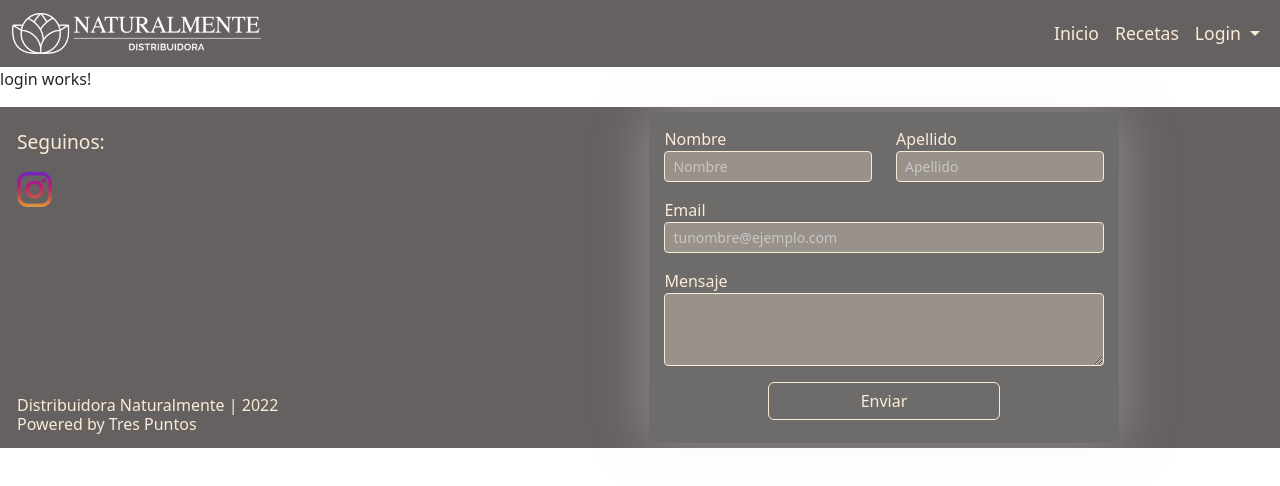
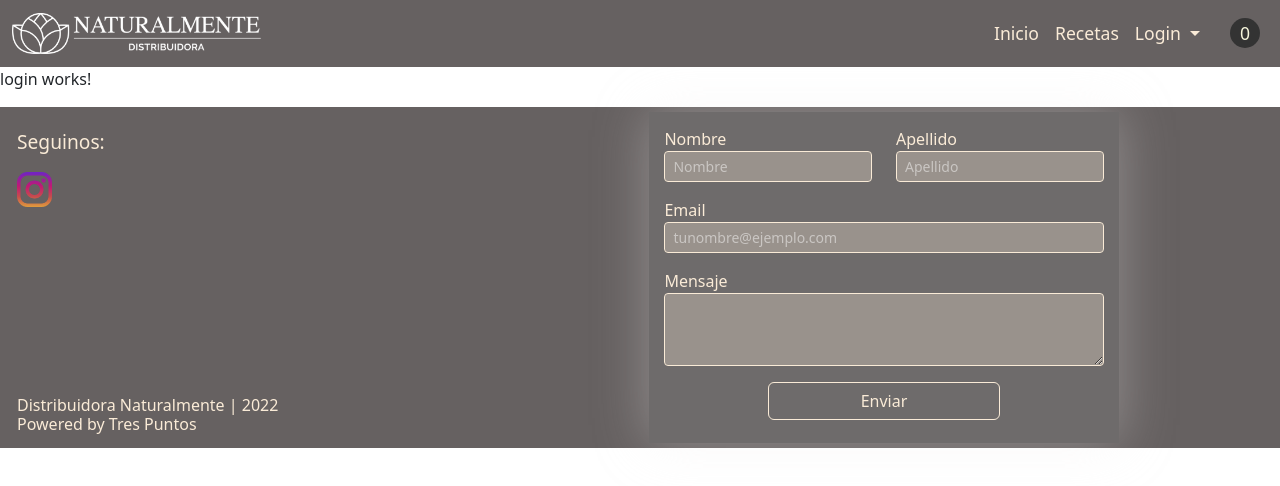
Before and after one commit to JuanScaparro/distribuidora-naturalmente, an Angular app: page /login in a window 1280 px wide. Shown: the top 486 px of the page. Built offline with nearby package versions, Linux system fonts and the light colour scheme; a web font is replaced by a local one.

Commit message:
feat: add cart icon

```diff
--- /dev/null
+++ b/src/app/shared/cart-icon/cart-icon.component.css
@@ -0,0 +1,19 @@
+.cart-icon{
+  display: flex;
+  justify-content: center;
+  align-items: center;
+  background-color: #333;
+  color: beige;
+  width: 30px;
+  height: 30px;
+  border-radius: 50%;
+  padding: 10px;
+  line-height: 0px;
+  margin: 0px 20px 0px 10px;
+}
+
+.cart-icon p{
+  line-height: 0px;
+  padding-bottom: 0px;
+  margin-bottom: 0px;
+}
--- /dev/null
+++ b/src/app/shared/cart-icon/cart-icon.component.html
@@ -0,0 +1,3 @@
+<div class="cart-icon">
+  <p>{{quantity}}</p>
+</div>
--- /dev/null
+++ b/src/app/shared/cart-icon/cart-icon.component.ts
@@ -0,0 +1,24 @@
+import { Component, OnInit } from '@angular/core';
+import { Subscription } from 'rxjs';
+import { CartService } from '../../services/cart.service';
+
+@Component({
+  selector: 'app-cart-icon',
+  templateUrl: './cart-icon.component.html',
+  styleUrls: ['./cart-icon.component.css']
+})
+export class CartIconComponent implements OnInit {
+
+  public quantity: number = 0
+  private subscription$: Subscription = new Subscription()
+  constructor( private cartService: CartService ) { }
+
+  ngOnInit(): void {
+    this.getProducts()
+  }
+
+  private getProducts(){
+    this.subscription$ = this.cartService.products$.subscribe(cart => this.quantity = cart.length)
+  }
+
+}
--- a/src/app/shared/header/header.component.html
+++ b/src/app/shared/header/header.component.html
@@ -3,6 +3,7 @@
     <a class="navbar-brand" routerLink="/">
       <img src="./assets/img/natu-logo.png" class="img-fluid" alt="" width="250" height="150">
     </a>
+
     <button class="navbar-toggler nav-style" type="button" data-bs-toggle="collapse" data-bs-target="#navbarSupportedContent" aria-controls="navbarSupportedContent" aria-expanded="false" aria-label="Toggle navigation">
       <span class="navbar-toggler-icon nav-style"></span>
     </button>
@@ -27,4 +28,5 @@
       </ul>
     </div>
   </div>
+  <app-cart-icon></app-cart-icon>
 </nav>
```
Also changed, not shown: src/app/shared/shared.module.ts (+5 -2 lines), 1 other file (tests, documents, lock files or other folders).
